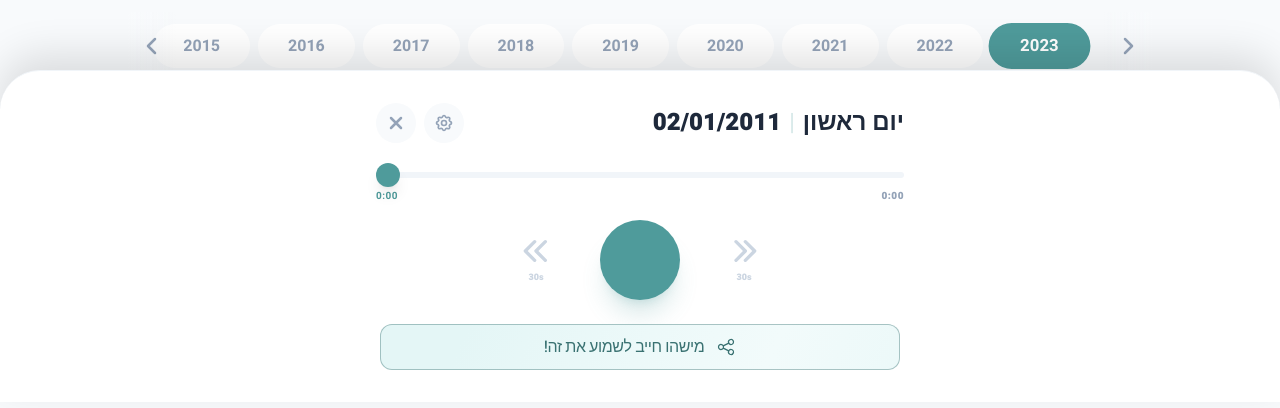
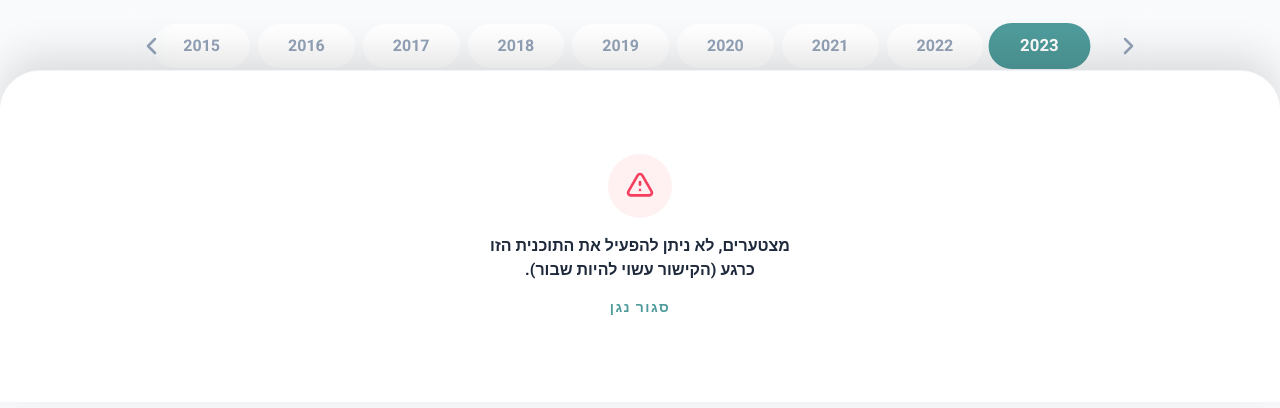
Before and after one commit to mobac1989/tal-aviad, a React (Vite) app: page / in a window 1280 px wide. Both pictures are taken after a click on the button "נגן עכשיו". Shown: the part 398-806 px from the top of the page. Built offline with nearby package versions, Linux system fonts and the light colour scheme.

Commit message:
Update app

```diff
--- a/App.tsx
+++ b/App.tsx
@@ -204,12 +204,19 @@ const App: React.FC = () => {
 
   const filteredData = useMemo(() => {
     if (!searchQuery) return currentYearData;
+    const q = searchQuery.toLowerCase();
     const results = episodes.filter(ep =>
-      ep.date.includes(searchQuery) || ep.display.includes(searchQuery) || ep.notes.includes(searchQuery) ||
-      (summaries[ep.id]?.status === 'approved' && summaries[ep.id]?.text.includes(searchQuery))
+      ep.date.includes(q) ||
+      ep.display.toLowerCase().includes(q) ||
+      ep.notes.toLowerCase().includes(q) ||
+      (summaries[ep.id]?.status === 'approved' && summaries[ep.id]?.text.toLowerCase().includes(q))
     );
     if (results.length === 0) return null;
-    return { year: 0, months: [{ month: 0, monthName: "תוצאות חיפוש", episodes: results }] };
+
+    // Sort results by date descending
+    const sortedResults = results.sort((a, b) => new Date(b.dateISO).getTime() - new Date(a.dateISO).getTime());
+
+    return { year: 0, months: [{ month: 0, monthName: "תוצאות חיפוש", episodes: sortedResults }] };
   }, [currentYearData, searchQuery, episodes, summaries]);
 
   const handleAddSummary = (epId: string, text: string) => {
@@ -254,7 +261,7 @@ const App: React.FC = () => {
           <>
             {!searchQuery && featuredEpisode && (
               <div className="overflow-hidden rounded-4xl hero-gradient py-10 px-4 md:py-14 md:px-12 text-white flex items-center gap-1 md:gap-8 mb-4 border border-white/5">
-                <button onClick={() => navigateFeatured('prev')} className="flex-shrink-0 w-10 h-10 md:w-14 md:h-14 bg-white/10 hover:bg-white/20 rounded-full flex items-center justify-center transition-all z-10 hover:scale-110 active:scale-95">
+                <button onClick={() => navigateFeatured('prev')} className="flex-shrink-0 w-10 h-10 md:w-14 md:h-14 bg-white/10 hover:bg-white/20 rounded-full flex items-center justify-center transition-all z-10 md:hover:scale-110 md:active:scale-95">
                   <ChevronRightIcon className="w-6 h-6 md:w-8 md:h-8" />
                 </button>
                 <div className="flex-1 flex flex-col md:flex-row items-center justify-center gap-6 md:gap-14 overflow-hidden">
@@ -275,7 +282,7 @@ const App: React.FC = () => {
                     </div>
                   </div>
                 </div>
-                <button onClick={() => navigateFeatured('next')} className="flex-shrink-0 w-10 h-10 md:w-14 md:h-14 bg-white/10 hover:bg-white/20 rounded-full flex items-center justify-center transition-all z-10 hover:scale-110 active:scale-95">
+                <button onClick={() => navigateFeatured('next')} className="flex-shrink-0 w-10 h-10 md:w-14 md:h-14 bg-white/10 hover:bg-white/20 rounded-full flex items-center justify-center transition-all z-10 md:hover:scale-110 md:active:scale-95">
                   <ChevronLeftIcon className="w-6 h-6 md:w-8 md:h-8" />
                 </button>
               </div>
@@ -329,6 +336,9 @@ const App: React.FC = () => {
                   </div>
                 );
               })}
+              {searchQuery && !filteredData && (
+                <div className="py-20 text-center text-slate-300 font-bold">לא נמצאו תוכניות התואמות לחיפוש</div>
+              )}
             </div>
           </>
         )}
--- a/components/Player.tsx
+++ b/components/Player.tsx
@@ -34,6 +34,7 @@ const Player: React.FC<PlayerProps> = ({
   const [playbackRate, setPlaybackRate] = useState(1);
   const [showSettings, setShowSettings] = useState(false);
   const [autoplayBlocked, setAutoplayBlocked] = useState(false);
+  const [audioError, setAudioError] = useState<string | null>(null);
 
   const [showShareModal, setShowShareModal] = useState(false);
   const [shareClipDescription, setShareClipDescription] = useState("");
@@ -44,6 +45,7 @@ const Player: React.FC<PlayerProps> = ({
     hasSeekedInitialRef.current = false;
     setIsLoading(true);
     setAutoplayBlocked(false);
+    setAudioError(null);
     setShowShareModal(false);
     setShowSettings(false);
     setShareClipDescription("");
@@ -64,6 +66,7 @@ const Player: React.FC<PlayerProps> = ({
       audioRef.current.currentTime = initialTime;
       hasSeekedInitialRef.current = true;
       setIsLoading(false);
+      setAudioError(null);
 
       const playPromise = audioRef.current.play();
       if (playPromise !== undefined) {
@@ -75,8 +78,14 @@ const Player: React.FC<PlayerProps> = ({
     }
   };
 
+  const handleAudioError = () => {
+    setIsLoading(false);
+    setAudioError("מצטערים, לא ניתן להפעיל את התוכנית הזו כרגע (הקישור עשוי להיות שבור).");
+    setIsPlaying(false);
+  };
+
   const togglePlay = () => {
-    if (audioRef.current) {
+    if (audioRef.current && !audioError) {
       if (isPlaying) {
         audioRef.current.pause();
       } else {
@@ -90,7 +99,6 @@ const Player: React.FC<PlayerProps> = ({
     if (audioRef.current) {
       const newTime = audioRef.current.currentTime + seconds;
       audioRef.current.currentTime = Math.max(0, Math.min(newTime, duration));
-      // Force UI update immediately for feedback
       setCurrentTime(audioRef.current.currentTime);
     }
   };
@@ -177,7 +185,7 @@ const Player: React.FC<PlayerProps> = ({
   return (
     <div dir="ltr" className="fixed bottom-0 left-0 right-0 z-[150] bg-white text-slate-900 border-t border-slate-100 shadow-[0_-15px_40px_rgba(0,0,0,0.12)] rounded-t-[2.5rem] animate-in slide-in-from-bottom duration-500 ease-out overflow-visible">
       {/* Autoplay blocked overlay */}
-      {autoplayBlocked && (
+      {autoplayBlocked && !audioError && (
         <div className="absolute inset-0 z-[170] bg-white/80 backdrop-blur-md rounded-t-[2.5rem] flex items-center justify-center animate-in fade-in duration-300">
           <button
             onClick={togglePlay}
@@ -188,6 +196,19 @@ const Player: React.FC<PlayerProps> = ({
             </div>
             <span className="text-brand font-black text-lg" dir="rtl">לחצו להאזנה לקטע המשותף</span>
           </button>
+        </div>
+      )}
+
+      {/* Audio error overlay */}
+      {audioError && (
+        <div className="absolute inset-0 z-[175] bg-white rounded-t-[2.5rem] flex items-center justify-center p-8 animate-in fade-in duration-300 text-center">
+          <div className="space-y-4 max-w-xs">
+            <div className="w-16 h-16 bg-rose-50 text-rose-500 rounded-full flex items-center justify-center mx-auto">
+              <ErrorIcon className="w-8 h-8" />
+            </div>
+            <p className="text-slate-800 font-bold" dir="rtl">{audioError}</p>
+            <button onClick={onClose} className="text-brand font-black text-sm uppercase tracking-widest">סגור נגן</button>
+          </div>
         </div>
       )}
 
@@ -365,6 +386,7 @@ const Player: React.FC<PlayerProps> = ({
         onTimeUpdate={handleTimeUpdate}
         onLoadedMetadata={handleLoadedMetadata}
         onCanPlay={handleCanPlay}
+        onError={handleAudioError}
         onEnded={onComplete}
         onPlay={() => setIsPlaying(true)}
         onPause={() => setIsPlaying(false)}
@@ -375,6 +397,9 @@ const Player: React.FC<PlayerProps> = ({
 
 const CloseIcon = () => (
   <svg className="w-5 h-5" fill="none" stroke="currentColor" viewBox="0 0 24 24"><path strokeLinecap="round" strokeLinejoin="round" strokeWidth="3" d="M6 18L18 6M6 6l12 12" /></svg>
+);
+const ErrorIcon = ({className}: {className?: string}) => (
+  <svg className={className} fill="none" stroke="currentColor" viewBox="0 0 24 24"><path strokeLinecap="round" strokeLinejoin="round" strokeWidth="2" d="M12 9v2m0 4h.01m-6.938 4h13.856c1.54 0 2.502-1.667 1.732-3L13.732 4c-.77-1.333-2.694-1.333-3.464 0L3.34 16c-.77 1.333.192 3 1.732 3z" /></svg>
 );
 const SettingsIcon = () => (
   <svg className="w-5 h-5" fill="none" stroke="currentColor" viewBox="0 0 24 24"><path strokeLinecap="round" strokeLinejoin="round" strokeWidth="2" d="M10.325 4.317c.426-1.756 2.924-1.756 3.35 0a1.724 1.724 0 002.573 1.066c1.543-.94 3.31.826 2.37 2.37a1.724 1.724 0 001.065 2.572c1.756.426 1.756 2.924 0 3.35a1.724 1.724 0 00-1.066 2.573c.94 1.543-.826 3.31-2.37 2.37a1.724 1.724 0 00-2.572 1.065c-.426 1.756-2.924 1.756-3.35 0a1.724 1.724 0 00-2.573-1.066c-1.543.94-3.31-.826-2.37-2.37a1.724 1.724 0 00-1.065-2.572c-1.756-.426-1.756-2.924 0-3.35a1.724 1.724 0 00 1.066-2.573c-.94-1.543.826-3.31 2.37-2.37.996.608 2.296.07 2.572-1.065z" /><path strokeLinecap="round" strokeLinejoin="round" strokeWidth="2" d="M15 12a3 3 0 11-6 0 3 3 0 016 0z" /></svg>
--- a/constants.tsx
+++ b/constants.tsx
@@ -1,4 +1,3 @@
-
 import { Episode } from './types';
 
 export const MONTH_NAMES = [
@@ -7,17 +6,18 @@ export const MONTH_NAMES = [
 ];
 
 export const parseCSV = (csvText: string): Episode[] => {
-  const lines = csvText.trim().split('\n');
+  // Use regex to split lines to handle both \n and \r\n
+  const lines = csvText.trim().split(/\r?\n/);
   if (lines.length < 2) return [];
 
-  // Skip header
   return lines.slice(1).map((line, index) => {
-    // Simple CSV split (assuming no commas in notes/urls or they are quoted)
-    // For more complex CSVs, a library like PapaParse is better, but this is lightweight
-    const columns = line.split(',');
+    // Basic CSV split, but trim each value to remove potential \r or extra spaces
+    const columns = line.split(',').map(col => col.trim());
+
+    if (columns.length < 8) return null;
 
     return {
-      id: columns[1] || `ep-${index}`, // Use ISO Date as ID
+      id: columns[1] || `ep-${index}`,
       date: columns[0],
       dateISO: columns[1],
       weekday: columns[2],
@@ -29,5 +29,5 @@ export const parseCSV = (csvText: string): Episode[] => {
       notes: columns[8] || "",
       display: columns[9] || columns[0]
     };
-  }).filter(ep => ep.url); // Ensure we have a URL
+  }).filter((ep): ep is Episode => ep !== null && !!ep.url);
 };
```
